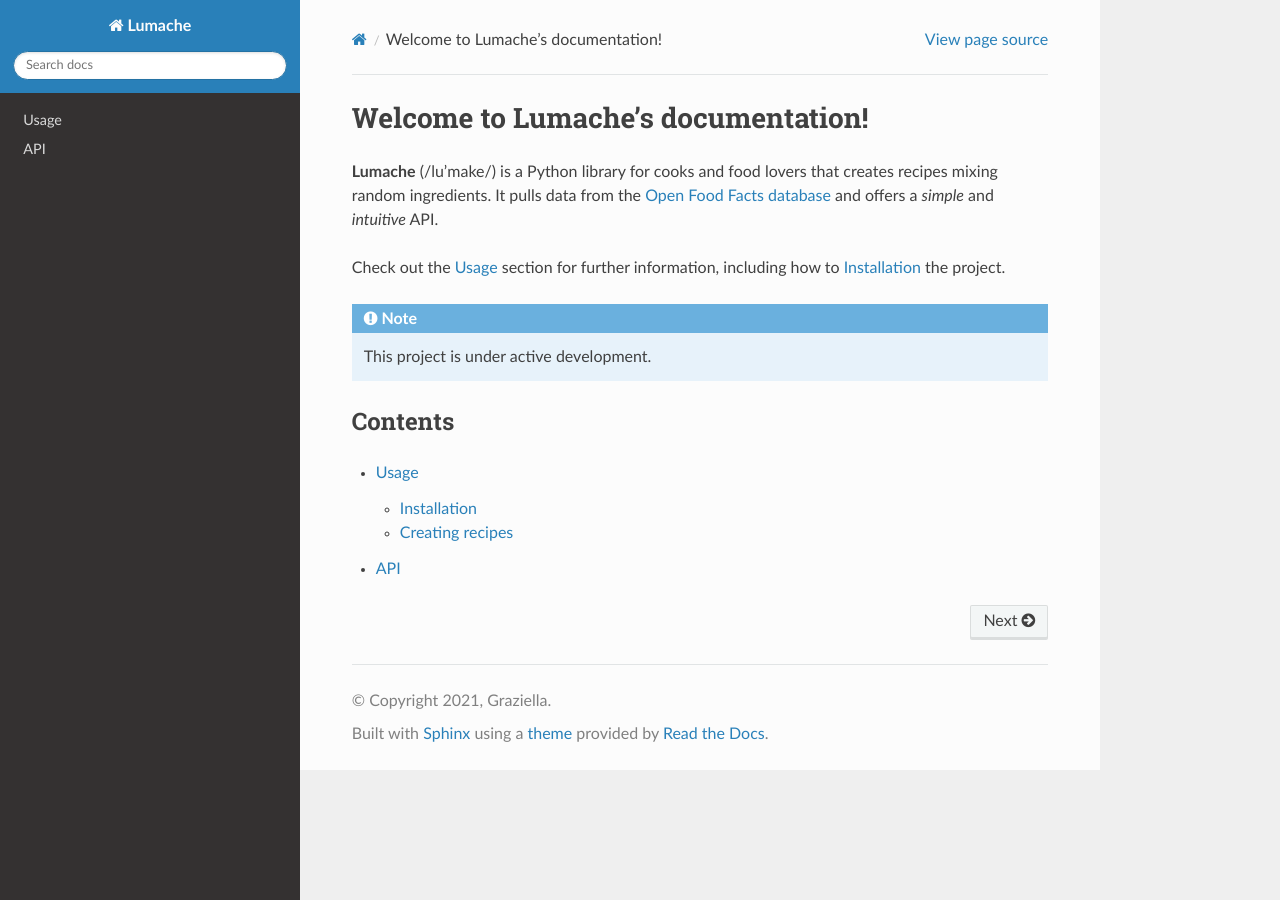
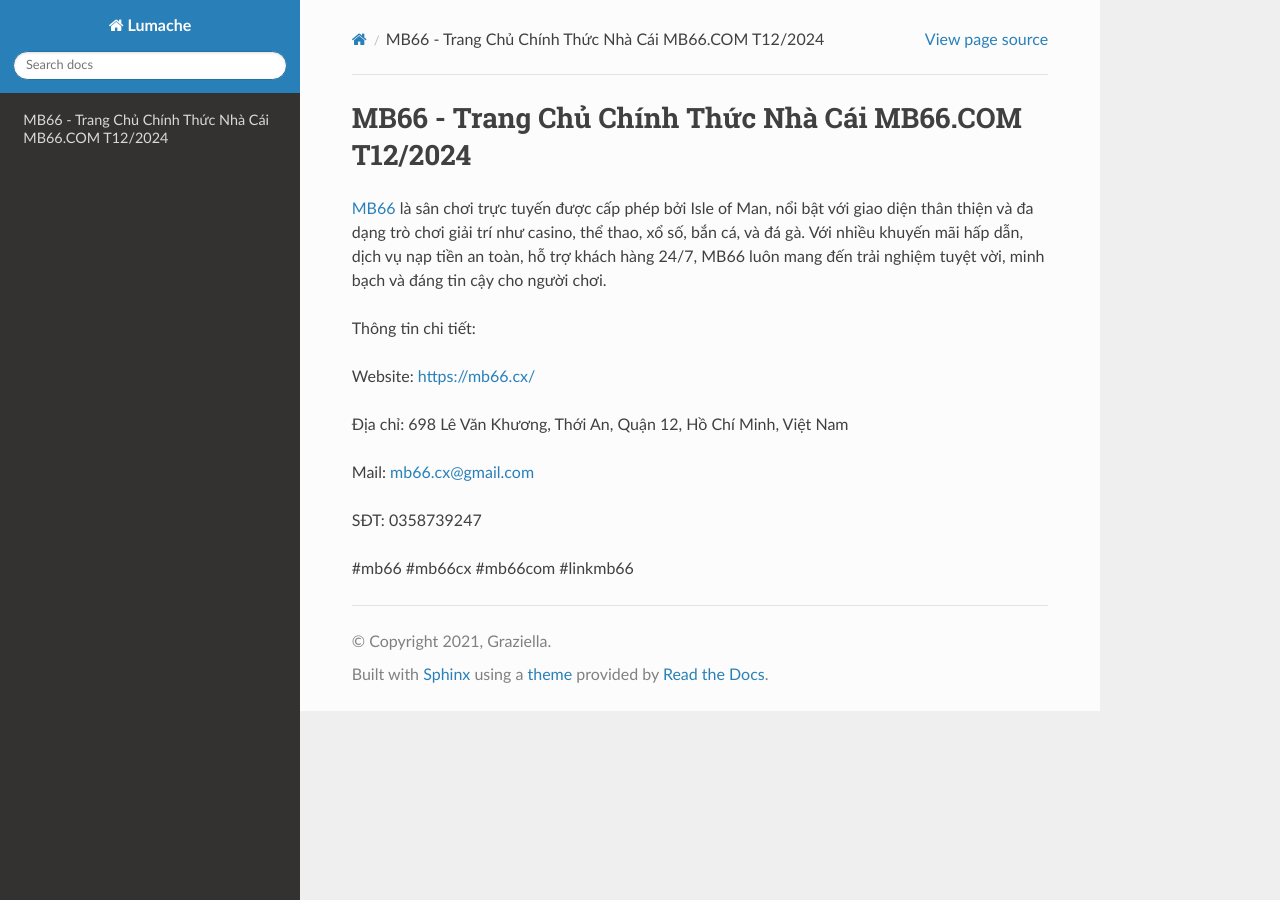
Before and after one commit to camtiennguyena/linkmb66cx1, a Sphinx documentation site: the page built from docs/source/index.rst, in a window 1280 px wide. Built offline with Sphinx 7.4.7 and the Read the Docs theme 3.1.0, drawn with Linux system fonts in a browser that asks for light colours.

Commit message:
Update index.rst

```diff
--- a/docs/source/index.rst
+++ b/docs/source/index.rst
@@ -1,22 +1,16 @@
-Welcome to Lumache's documentation!
+MB66 - Trang Chủ Chính Thức Nhà Cái MB66.COM T12/2024
 ===================================
 
-**Lumache** (/lu'make/) is a Python library for cooks and food lovers
-that creates recipes mixing random ingredients.
-It pulls data from the `Open Food Facts database <https://world.openfoodfacts.org/>`_
-and offers a *simple* and *intuitive* API.
+`MB66 <https://mb66.cx/>`_ là sân chơi trực tuyến được cấp phép bởi Isle of Man, nổi bật với giao diện thân thiện và đa dạng trò chơi giải trí như casino, thể thao, xổ số, bắn cá, và đá gà. Với nhiều khuyến mãi hấp dẫn, dịch vụ nạp tiền an toàn, hỗ trợ khách hàng 24/7, MB66 luôn mang đến trải nghiệm tuyệt vời, minh bạch và đáng tin cậy cho người chơi.
 
-Check out the :doc:`usage` section for further information, including
-how to :ref:`installation` the project.
+Thông tin chi tiết:
 
-.. note::
+Website: https://mb66.cx/
 
-   This project is under active development.
+Địa chỉ: 698 Lê Văn Khương, Thới An, Quận 12, Hồ Chí Minh, Việt Nam
 
-Contents
---------
+Mail: mb66.cx@gmail.com
 
-.. toctree::
+SĐT: 0358739247
 
-   usage
-   api
+#mb66 #mb66cx #mb66com #linkmb66
```
